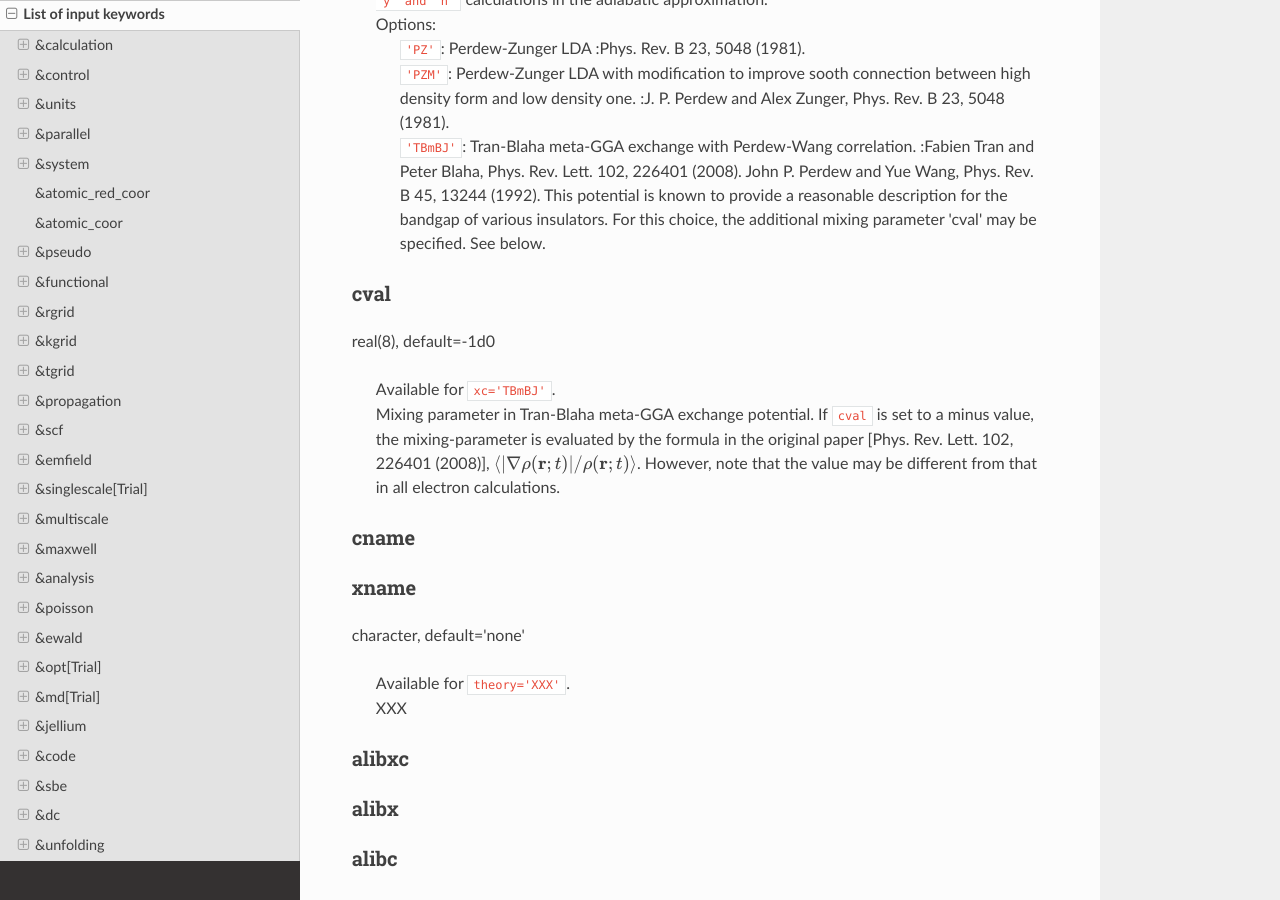
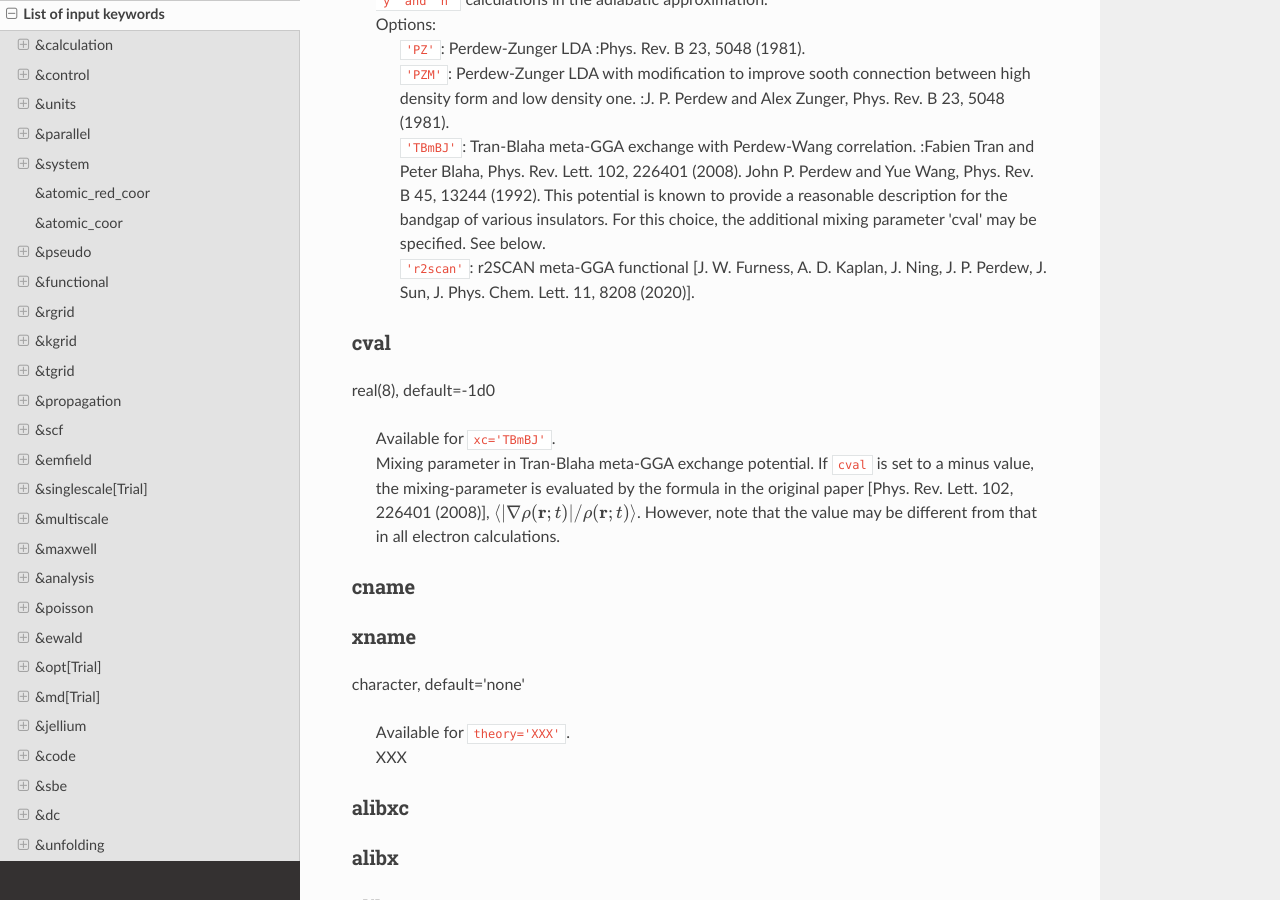
Before and after one commit to SALMON-TDDFT/SALMON-DOCS, a Sphinx documentation site: the page built from source/input_keyword_list.rst, in a window 1280 px wide and 900 px high, scrolled down 15154 px. Built offline with Sphinx 7.4.7 and the Read the Docs theme 3.1.0, drawn with Linux system fonts in a browser that asks for light colours; formulas are drawn with MathJax 3.

Commit message:
Update input_keyword_list.rst

```diff
--- a/source/input_keyword_list.rst
+++ b/source/input_keyword_list.rst
@@ -742,6 +742,7 @@ character, default='none'
    |   ``'PZ'``: Perdew-Zunger LDA :Phys. Rev. B 23, 5048 (1981).
    |   ``'PZM'``: Perdew-Zunger LDA with modification to improve sooth connection between high density form and low density one. :J. P. Perdew and Alex Zunger, Phys. Rev. B 23, 5048 (1981).
    |   ``'TBmBJ'``: Tran-Blaha meta-GGA exchange with Perdew-Wang correlation. :Fabien Tran and Peter Blaha, Phys. Rev. Lett. 102, 226401 (2008). John P. Perdew and Yue Wang, Phys. Rev. B 45, 13244 (1992). This potential is known to provide a reasonable description for the bandgap of various insulators. For this choice, the additional mixing parameter 'cval' may be specified. See below.
+   |   ``'r2scan'``:  r2SCAN meta-GGA functional [J. W. Furness, A. D. Kaplan, J. Ning, J. P. Perdew, J. Sun, J. Phys. Chem. Lett. 11, 8208 (2020)].
 
 .. _cval:
 
```
